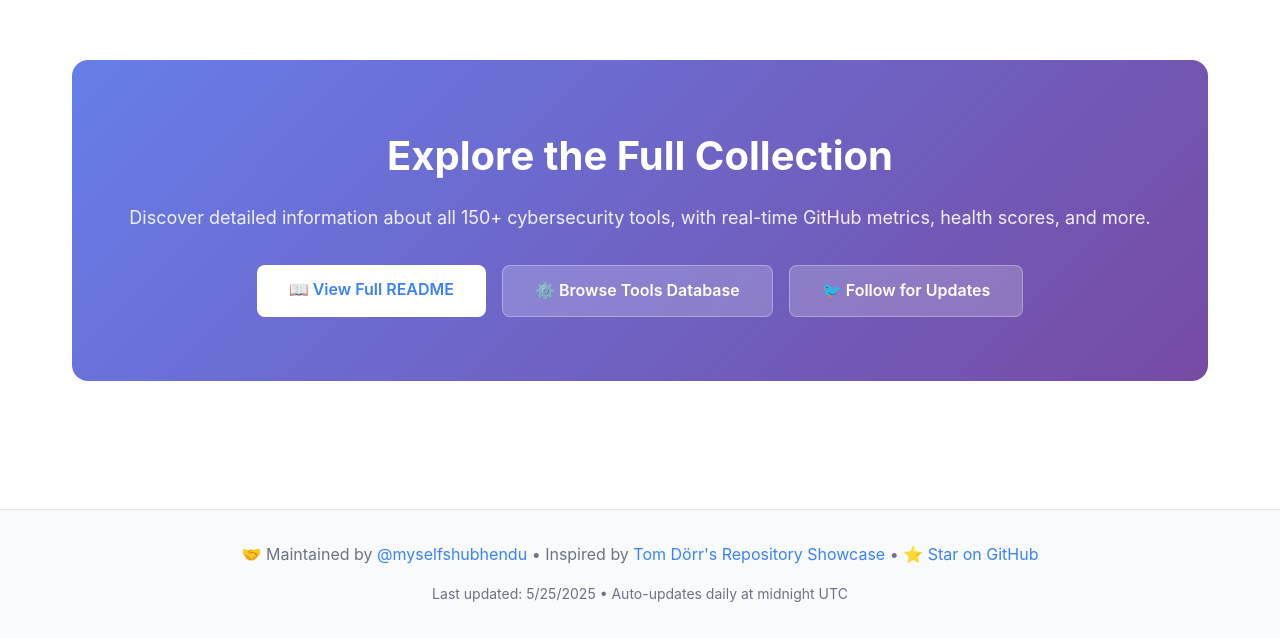
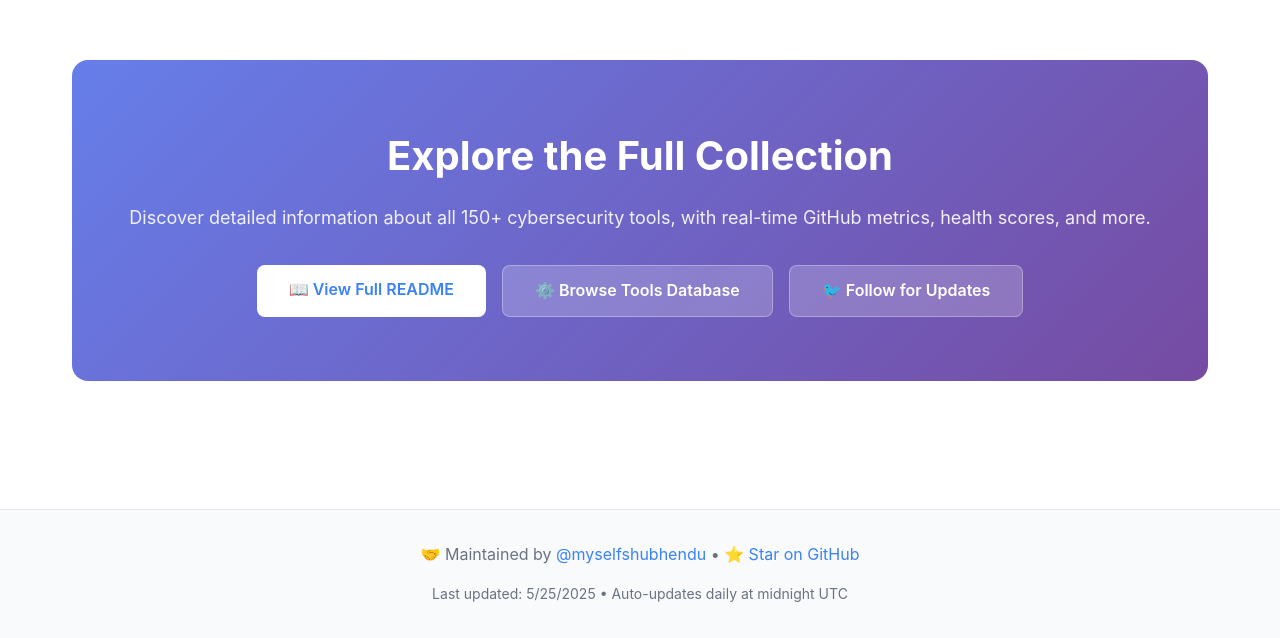
Before and after one commit to sivolko/cybersec-oss-showcase, a plain HTML site: page index.html in a window 1280 px wide. Shown: the part 2743-3381 px from the top of the page. Drawn offline with Linux system fonts and the light colour scheme.

Commit message:
🗑️ Remove Tom Dörr reference from footer

```diff
--- a/index.html
+++ b/index.html
@@ -641,7 +641,6 @@
         <div class="container">
             <p>
                 🤝 Maintained by <a href="https://twitter.com/myselfshubhendu">@myselfshubhendu</a> •
-                Inspired by <a href="https://tom-doerr.github.io/repo_posts/">Tom Dörr's Repository Showcase</a> •
                 <a href="https://github.com/sivolko/cybersec-oss-showcase">⭐ Star on GitHub</a>
             </p>
             <p style="margin-top: 1rem; font-size: 0.875rem;">
```
